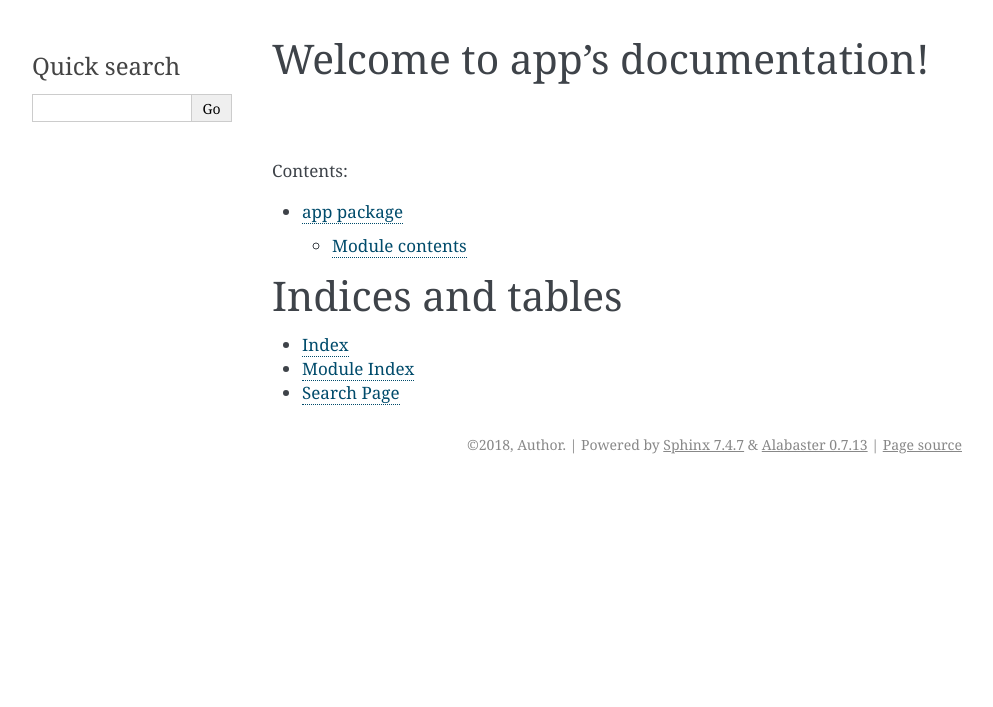
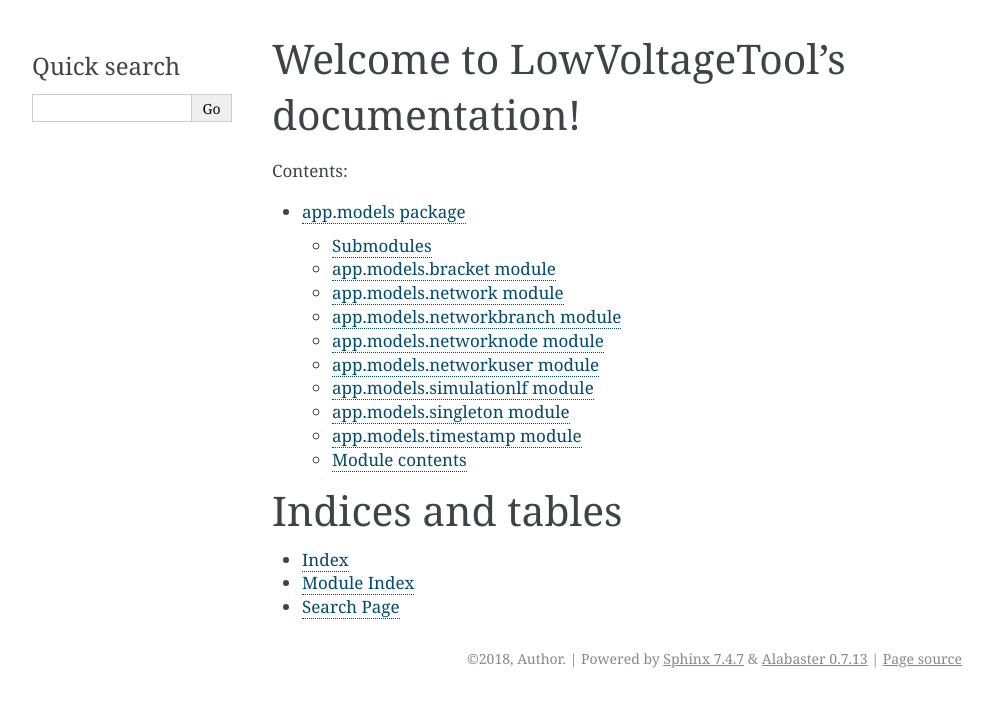
Before and after one commit to Yoiro/LowVoltageTool-final, a Sphinx documentation site: the page built from docs/index.rst, in a window 1280 px wide. Shown: the top 707 px of the page, without its empty margins (148-1141 px from the left). Built offline with Sphinx 7.4.7, drawn with Linux system fonts in a browser that asks for light colours.

Commit message:
update apidoc

```diff
--- a/docs/conf.py
+++ b/docs/conf.py
@@ -19,7 +19,7 @@
 import os
 import sys
 sys.path.insert(0, u'/home/alastard/dev/LowVoltageTool-final/app')
-
+sys.path.insert(0, u'/home/alastard/dev/LowVoltageTool-final/app.models')
 
 # -- General configuration ------------------------------------------------
 
--- a/docs/index.rst
+++ b/docs/index.rst
@@ -3,14 +3,14 @@
    You can adapt this file completely to your liking, but it should at least
    contain the root `toctree` directive.
 
-Welcome to app's documentation!
+Welcome to LowVoltageTool's documentation!
 ===============================
 
 .. toctree::
    :maxdepth: 4
    :caption: Contents:
 
-   app
+   app.models
 
 
 Indices and tables
```
